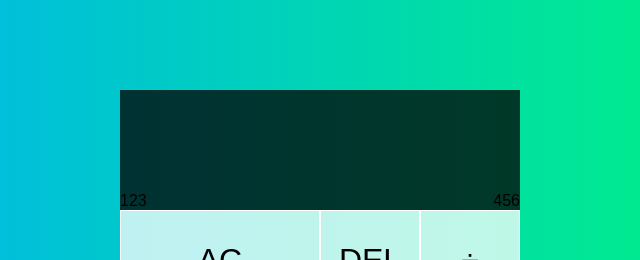
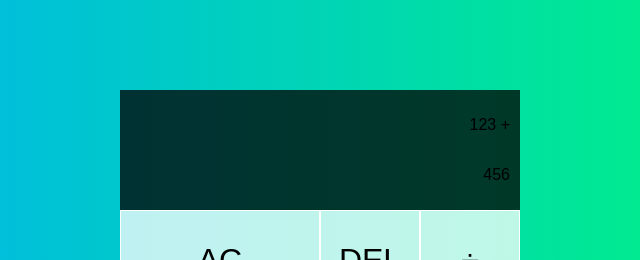
Before and after one commit to JeffShah/Projects, a plain HTML site: page calculator/index.html in a window 1280 px wide. Shown: the top 260 px of the page, 320-960 px from the left. Drawn offline with Linux system fonts and the light colour scheme.

Commit message:
Work with calculator layout in progress

```diff
--- a/calculator/index.html
+++ b/calculator/index.html
@@ -11,7 +11,7 @@
 <body>
  <div class="calculator-grid">
     <div class="output">
-        <div class="previous-operand">123</div>
+        <div class="previous-operand">123 +</div>
         <div class="current-operand">456</div>
     </div>
 <button class="span-two">AC</button>
--- a/calculator/style.css
+++ b/calculator/style.css
@@ -40,5 +40,9 @@ body {
     background-color: rgba(0, 0, 0, .75);
     display: flex;
     align-items: flex-end;
-    justify-content: space-between;
+    justify-content: space-around;
+    flex-direction: column;
+    padding: 10px;
+    word-wrap: break-word;
+    word-break: brreak-all;
 }
```
